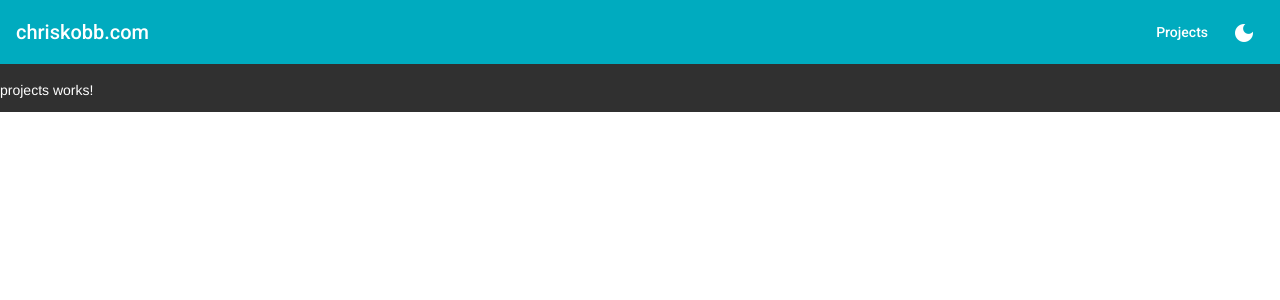
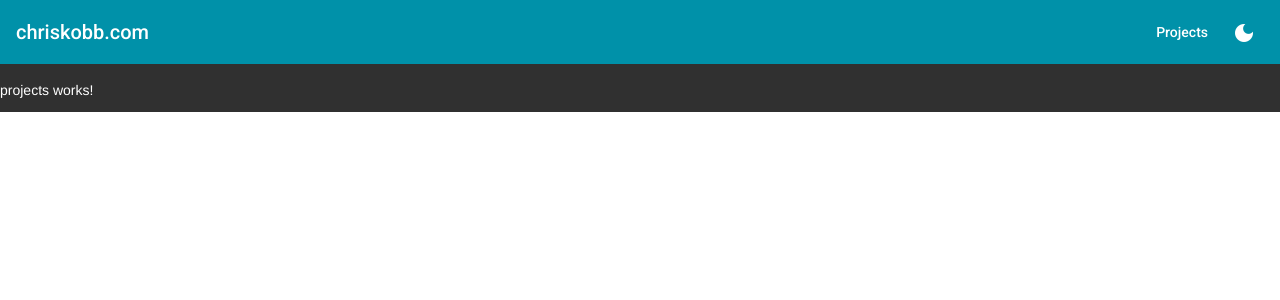
Before and after one commit to sigiltenebrae/ckobb-com2, an Angular app: page /projects in a window 1280 px wide. Shown: the top 300 px of the page. Built offline with nearby package versions, Linux system fonts and the light colour scheme.

Commit message:
dark palette setup

```diff
--- a/src/styles-dark.scss
+++ b/src/styles-dark.scss
@@ -4,26 +4,26 @@
 @include mat.core();
 
 $chriskobb-p-dark: (
-  50 : #e0f5f7,
-  100 : #b3e6ec,
-  200 : #80d5df,
-  300 : #4dc4d2,
-  400 : #26b8c9,
-  500 : #00abbf,
-  600 : #00a4b9,
-  700 : #009ab1,
-  800 : #0091a9,
-  900 : #00809b,
-  A100 : #c6f3ff,
-  A200 : #93e9ff,
-  A400 : #60dfff,
-  A700 : #47daff,
+  50 : #e0f2f5,
+  100 : #b3dee5,
+  200 : #80c8d4,
+  300 : #4db2c3,
+  400 : #26a2b6,
+  500 : #0091a9,
+  600 : #0089a2,
+  700 : #007e98,
+  800 : #00748f,
+  900 : #00627e,
+  A100 : #ace9ff,
+  A200 : #79dbff,
+  A400 : #46cdff,
+  A700 : #2cc7ff,
   contrast: (
     50 : #000000,
     100 : #000000,
     200 : #000000,
     300 : #000000,
-    400 : #000000,
+    400 : #ffffff,
     500 : #ffffff,
     600 : #ffffff,
     700 : #ffffff,
@@ -37,20 +37,20 @@ $chriskobb-p-dark: (
 );
 
 $chriskobb-a-dark: (
-  50 : #f7e3e0,
-  100 : #ecb8b3,
-  200 : #df8980,
-  300 : #d25a4d,
-  400 : #c93626,
-  500 : #bf1300,
-  600 : #b91100,
-  700 : #b10e00,
-  800 : #a90b00,
-  900 : #9b0600,
-  A100 : #ffc7c6,
-  A200 : #ff9493,
-  A400 : #ff6160,
-  A700 : #ff4847,
+  50 : #f5e2e0,
+  100 : #e5b6b3,
+  200 : #d48580,
+  300 : #c3544d,
+  400 : #b63026,
+  500 : #a90b00,
+  600 : #a20a00,
+  700 : #980800,
+  800 : #8f0600,
+  900 : #7e0300,
+  A100 : #ffacac,
+  A200 : #ff7979,
+  A400 : #ff4646,
+  A700 : #ff2c2c,
   contrast: (
     50 : #000000,
     100 : #000000,
@@ -64,7 +64,7 @@ $chriskobb-a-dark: (
     900 : #ffffff,
     A100 : #000000,
     A200 : #000000,
-    A400 : #000000,
+    A400 : #ffffff,
     A700 : #ffffff,
   )
 );
```
